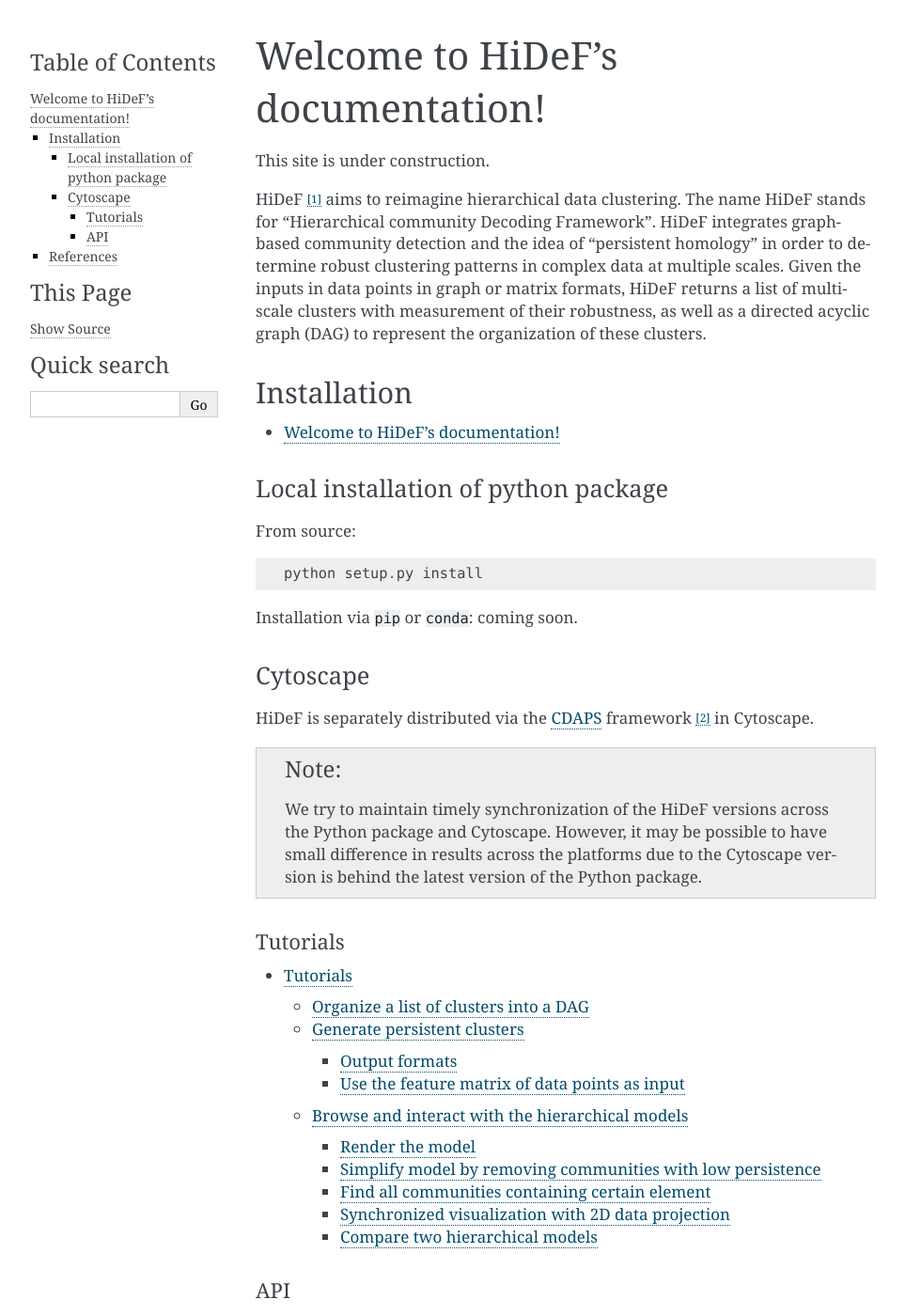
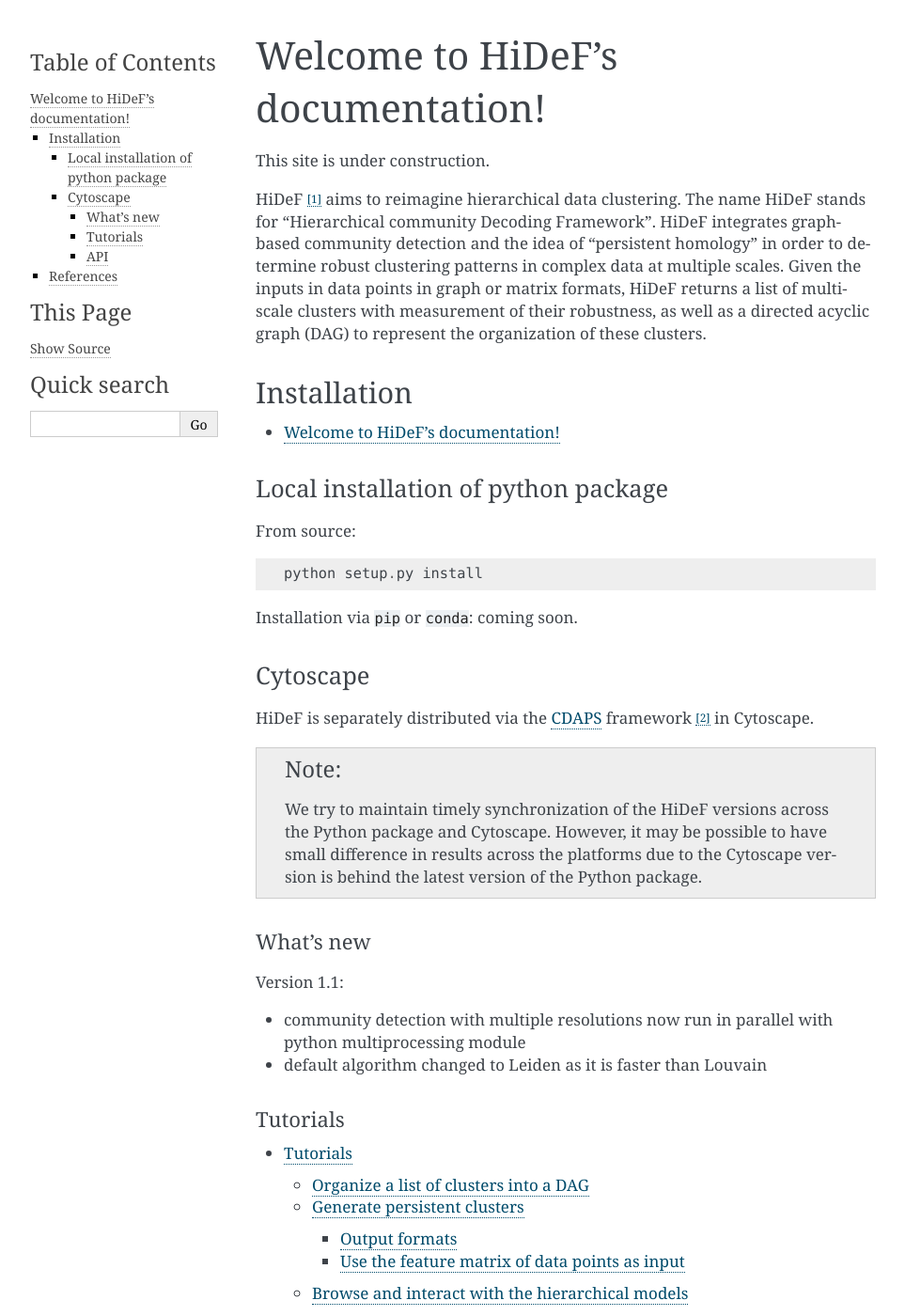
Before and after one commit to fanzheng10/HiDeF, a Sphinx documentation site: the page built from docs/index.rst, in a window 1280 px wide and 1400 px high. Shown: the whole window at 94% size, without its empty margins (148-1111 px from the left). Built offline with Sphinx 7.4.7, drawn with Linux system fonts in a browser that asks for light colours.

Commit message:
Change default alg to leiden

```diff
--- a/docs/index.rst
+++ b/docs/index.rst
@@ -31,6 +31,13 @@
 .. Note::
    We try to maintain timely synchronization of the HiDeF versions across the Python package and Cytoscape. However, it may be possible to have small difference in results across the platforms due to the Cytoscape version is behind the latest version of the Python package.
 
+What's new
+___________
+
+Version 1.1:
+
+- community detection with multiple resolutions now run in parallel with python multiprocessing module
+- default algorithm changed to Leiden as it is faster than Louvain
 
 Tutorials
 _________
--- a/docs/tutorial/community.rst
+++ b/docs/tutorial/community.rst
@@ -47,5 +47,4 @@
 
 .. [#f1] Blondel, V. D., Guillaume, J.-L., Lambiotte, R. & Lefebvre, E. Fast unfolding of communities in large networks. J. Stat. Mech. 2008, P10008 (2008)
 .. [#f2] Traag, V. A., Waltman, L. & van Eck, N. J. From Louvain to Leiden: guaranteeing well-connected communities. Sci. Rep. 9, 5233 (2019)
-
 .. [#f3] Huttlin, E. L. et al. Architecture of the human interactome defines protein communities and disease networks. Nature 545, 505–509 (2017)
```
Also changed, not shown: 1 other file.
